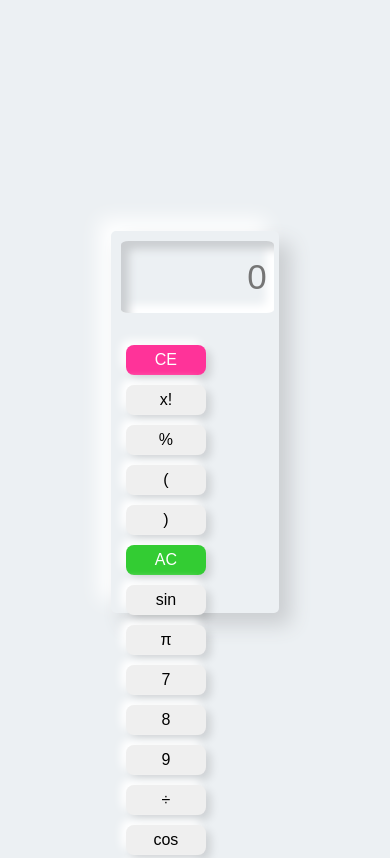
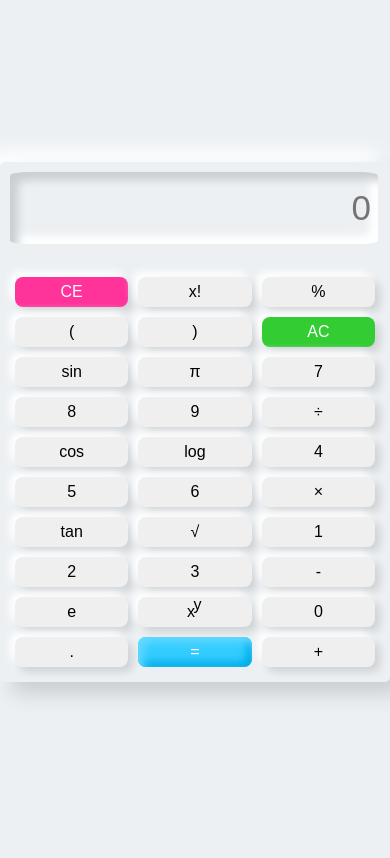
Before and after one commit to Jaideep-iare/Calculator, a plain HTML site: page index.html in a window 390 px wide. Shown: the top 858 px of the page. Drawn offline with Linux system fonts and the light colour scheme.

Commit message:
Update style.css to responsive

```diff
--- a/style.css
+++ b/style.css
@@ -8,8 +8,8 @@ body{
     min-height: 100vh;
 }
 .container{
-    width: 38%;
-    height: 43vh;
+    min-width: 38%;
+    height: fit-content;
     border-radius: 5px;
     padding: 10px;
     box-shadow: 12px 12px 20px #cbced1,
@@ -37,8 +37,14 @@ body{
     flex-direction: column;
 
 }
+.btns .rows{
+    width: 100%;
+    display: grid;
+    grid-template-columns: repeat(6, 1fr);
+}
 .btns .rows button{
-    width:80px;
+    /* width:80px; */
+
     height: 30px;
     border: none;
     border-radius: 8px;
@@ -83,3 +89,9 @@ body{
                 inset -5px -5px 8px #33cc33;
     transition: 0.1s;
 }
+@media screen and (max-width:700px){
+    .btns .rows{
+        grid-template-columns: repeat(3, 1fr);
+    }
+
+}
```
